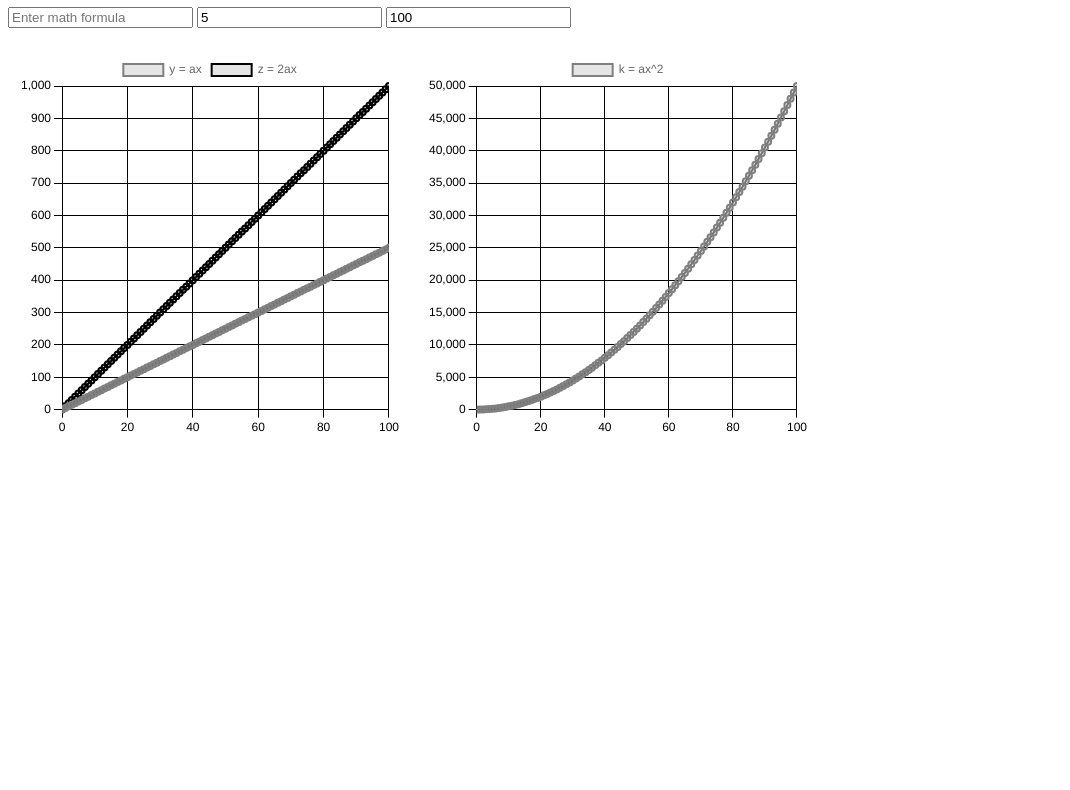
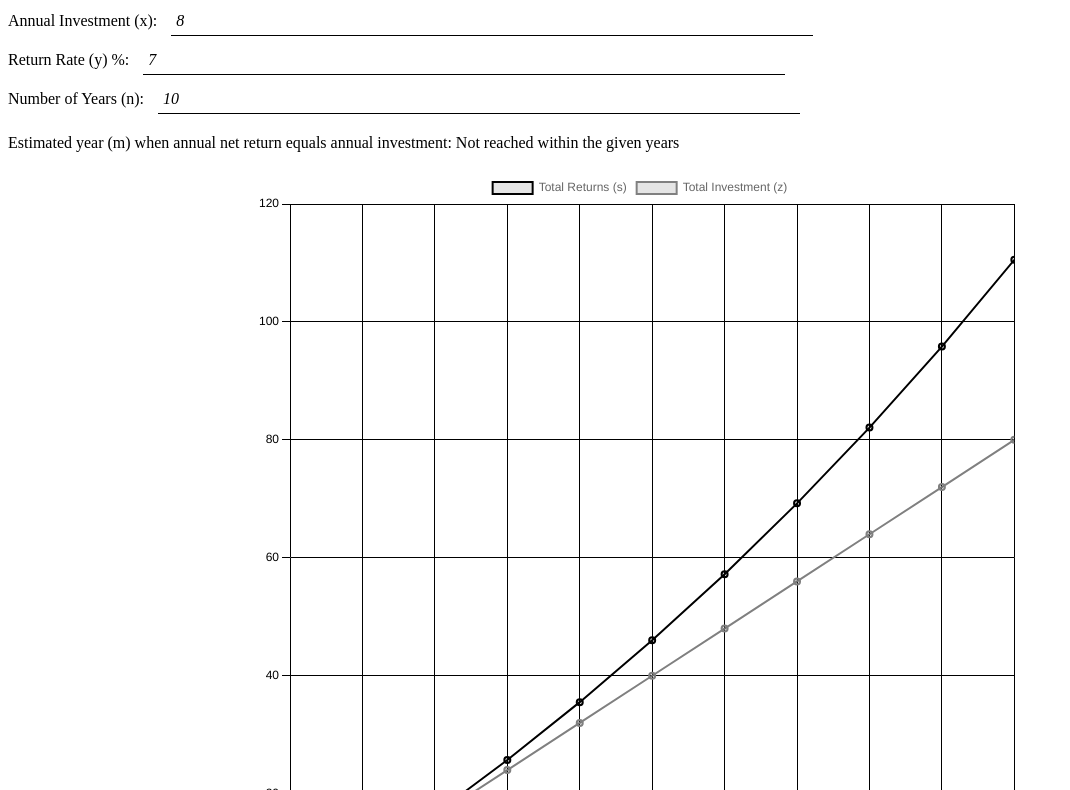
Before and after one commit to Colt-M1873/Financial-Freedom-Calculator, a plain HTML site: page Index-by-xiaomei.html in a window 1280 px wide. Shown: the part 73-863 px from the top of the page, without its empty margins (0-1070 px from the left). Before the commit the page ends 800 px from the top, so only its background shows below. Drawn offline with nearby package versions, Linux system fonts and the light colour scheme.

Commit message:
Update Index-by-xiaomei.html

```diff
--- a/Index-by-xiaomei.html
+++ b/Index-by-xiaomei.html
@@ -3,45 +3,81 @@
 <head>
     <meta charset="UTF-8">
     <meta name="viewport" content="width=device-width, initial-scale=1.0">
-    <title>Math Formula Calculator and Plotter</title>
+    <title>Investment Return Calculator and Plotter</title>
     <script src="https://cdnjs.cloudflare.com/ajax/libs/mathjs/9.5.2/math.min.js"></script>
     <script src="https://cdn.jsdelivr.net/npm/chart.js"></script>
     <style>
         .chart-container {
-            width: 30vw; /* 30% of the viewport width */
-            display: inline-block; /* Display charts side by side */
-            vertical-align: top; /* Align charts to the top */
-            margin: 10px; /* Add some margin between charts */
+            width: 60vw; /* 60% of the viewport width */
+            margin: auto;
+        }
+        .charts-wrapper {
+            text-align: center; /* Center the chart containers */
+        }
+        .input-container {
+            margin: 10px 0;
+        }
+        input[type="number"] {
+            border: none;
+            border-bottom: 1px solid black;
+            font-family: "Times New Roman", Times, serif;
+            font-style: italic;
+            font-size: 1em;
+            padding: 5px;
+            width: 50%;
+        }
+        input[type="number"]:focus {
+            outline: none;
+            border-bottom: 2px solid black;
+        }
+        label {
+            font-family: "Times New Roman", Times, serif;
+            font-size: 1em;
+            margin-right: 10px;
+        }
+        .result-container {
+            margin: 20px 0;
+            font-family: "Times New Roman", Times, serif;
+            font-size: 1em;
+        }
+        /* 适用于屏幕宽度大于等于 768 像素的设备（通常是平板和桌面设备） */
+        @media (min-width: 768px) {
+            .container {
+                width: 50%;
+            }
         }
     </style>
 </head>
 <body>
-    <h1>Math Formula Calculator and Plotter</h1>
-    <input type="text" id="formula" placeholder="Enter math formula">
-    <input type="number" id="slope" placeholder="Enter slope a" value="5">
-    <input type="number" id="range" placeholder="Enter x-axis range n" value="100">
-    <p id="result"></p>
-    <div class="chart-container">
-        <canvas id="chart1" width="400" height="400"></canvas>
+    <h1>Investment Return Calculator and Plotter</h1>
+    <div class="input-container">
+        <label for="investment">Annual Investment (x):</label>
+        <input type="number" id="investment" placeholder="Enter annual investment x" value="8">
     </div>
-    <div class="chart-container">
-        <canvas id="chart2" width="400" height="400"></canvas>
+    <div class="input-container">
+        <label for="rate">Return Rate (y) %:</label>
+        <input type="number" id="rate" placeholder="Enter return rate y (%)" value="7">
+    </div>
+    <div class="input-container">
+        <label for="years">Number of Years (n):</label>
+        <input type="number" id="years" placeholder="Enter number of years n" value="10">
+    </div>
+    <div class="result-container">
+        <p id="result">Estimated year (m) when annual net return equals annual investment: <span id="year-m"></span></p>
+    </div>
+    <div class="charts-wrapper">
+        <div class="chart-container">
+            <canvas id="chart1" width="400" height="400"></canvas>
+        </div>
+        <div class="chart-container">
+            <canvas id="chart2" width="400" height="400"></canvas>
+        </div>
     </div>
 
     <script>
-        document.getElementById('formula').addEventListener('input', calculate);
-        document.getElementById('slope').addEventListener('input', plotLines);
-        document.getElementById('range').addEventListener('input', updateRange);
-
-        function calculate() {
-            const formula = document.getElementById('formula').value;
-            try {
-                const result = math.evaluate(formula);
-                document.getElementById('result').innerText = `Result: ${result}`;
-            } catch (error) {
-                document.getElementById('result').innerText = 'Error: Invalid formula';
-            }
-        }
+        document.getElementById('investment').addEventListener('input', plotInvestmentReturns);
+        document.getElementById('rate').addEventListener('input', plotInvestmentReturns);
+        document.getElementById('years').addEventListener('input', plotInvestmentReturns);
 
         const ctx1 = document.getElementById('chart1').getContext('2d');
         const chart1 = new Chart(ctx1, {
@@ -50,16 +86,16 @@
                 labels: [], // x values will be set dynamically
                 datasets: [
                     {
-                        label: 'y = ax',
+                        label: 'Total Returns (s)',
                         data: [],
-                        borderColor: 'gray', // y = ax line color
+                        borderColor: 'black', // Total returns line color
                         borderWidth: 2,
                         fill: false
                     },
                     {
-                        label: 'z = 2ax',
+                        label: 'Total Investment (z)',
                         data: [],
-                        borderColor: 'black', // z = 2ax line color
+                        borderColor: 'gray', // Total investment line color
                         borderWidth: 2,
                         fill: false
                     }
@@ -71,7 +107,7 @@
                         type: 'linear',
                         position: 'bottom',
                         min: 0,
-                        max: 100,
+                        max: 10,
                         grid: {
                             color: 'black' // x-axis color
                         },
@@ -98,9 +134,16 @@
                 labels: [], // x values will be set dynamically
                 datasets: [
                     {
-                        label: 'k = ax^2',
+                        label: 'Annual Net Returns',
                         data: [],
-                        borderColor: 'gray', // k = ax^2 line color
+                        borderColor: 'black', // Annual net returns line color
+                        borderWidth: 2,
+                        fill: false
+                    },
+                    {
+                        label: 'Annual Investment',
+                        data: [],
+                        borderColor: 'gray', // Annual investment line color
                         borderWidth: 2,
                         fill: false
                     }
@@ -112,7 +155,7 @@
                         type: 'linear',
                         position: 'bottom',
                         min: 0,
-                        max: 100,
+                        max: 10,
                         grid: {
                             color: 'black' // x-axis color
                         },
@@ -132,39 +175,52 @@
             }
         });
 
-        function plotLines() {
-            const a = parseFloat(document.getElementById('slope').value) || 5; // default to 5 if a is not valid
-            const n = parseInt(document.getElementById('range').value, 10) || 100; // default to 100 if n is not valid
-            if (isNaN(a)) {
-                chart1.data.datasets[0].data = [];
-                chart1.data.datasets[1].data = [];
-                chart2.data.datasets[0].data = [];
-            } else {
-                chart1.data.datasets[0].data = Array.from({length: n + 1}, (_, i) => {
-                    return {x: i, y: a * i};
-                });
-                chart1.data.datasets[1].data = Array.from({length: n + 1}, (_, i) => {
-                    return {x: i, y: 2 * a * i};
-                });
-                chart2.data.datasets[0].data = Array.from({length: n + 1}, (_, i) => {
-                    return {x: i, y: a * i * i};
-                });
+        function plotInvestmentReturns() {
+            const x = parseFloat(document.getElementById('investment').value) || 8; // default to 8 if x is not valid
+            const y = parseFloat(document.getElementById('rate').value) / 100 || 0.07; // default to 7% if y is not valid
+            const n = parseInt(document.getElementById('years').value, 10) || 10; // default to 10 if n is not valid
+
+            const returns = [];
+            const investments = [];
+            const annualNetReturns = [];
+            const annualInvestments = [];
+            let yearM = null;
+
+            for (let i = 0; i <= n; i++) {
+                const totalReturn = x * ((Math.pow(1 + y, i) - 1) / y);
+                const totalInvestment = x * i;
+                returns.push({x: i, y: totalReturn});
+                investments.push({x: i, y: totalInvestment});
+                annualInvestments.push({x: i, y: x});
+                if (i > 0) {
+                    const previousReturn = x * ((Math.pow(1 + y, i - 1) - 1) / y);
+                    const annualNetReturn = totalReturn - previousReturn - x;
+                    annualNetReturns.push({x: i, y: annualNetReturn});
+                    if (annualNetReturn >= x && yearM === null) {
+                        yearM = i;
+                    }
+                } else {
+                    annualNetReturns.push({x: i, y: 0});
+                }
             }
+
+            chart1.data.labels = returns.map(point => point.x);
+            chart1.data.datasets[0].data = returns;
+            chart1.data.datasets[1].data = investments;
+            chart1.options.scales.x.max = n;
             chart1.update();
+
+            chart2.data.labels = annualNetReturns.map(point => point.x);
+            chart2.data.datasets[0].data = annualNetReturns;
+            chart2.data.datasets[1].data = annualInvestments;
+            chart2.options.scales.x.max = n;
             chart2.update();
-        }
 
-        function updateRange() {
-            const n = parseInt(document.getElementById('range').value, 10) || 100; // default to 100 if n is not valid
-            if (!isNaN(n)) {
-                chart1.options.scales.x.max = n;
-                chart2.options.scales.x.max = n;
-                plotLines(); // Re-plot the lines with the new range
-            }
+            document.getElementById('year-m').textContent = yearM !== null ? yearM : 'Not reached within the given years';
         }
 
         // Initial plot with default values
-        plotLines();
+        plotInvestmentReturns();
     </script>
 </body>
 </html>
```
